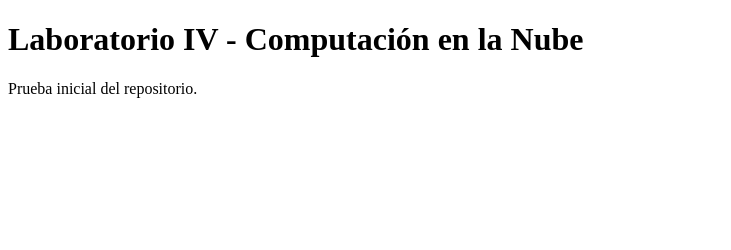
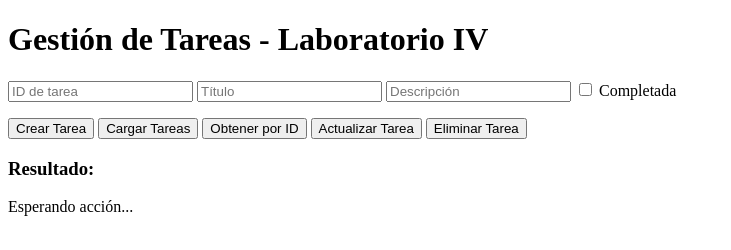
Before and after one commit to matiaspuente75/cloud-lab4, a plain HTML site: page index.html in a window 1280 px wide. Shown: the whole page, without its empty margins (0-731 px from the left). Drawn offline with Linux system fonts and the light colour scheme.

Commit message:
Update index.html

```diff
--- a/index.html
+++ b/index.html
@@ -1,10 +1,103 @@
 <!DOCTYPE html>
-<html>
+<html lang="es">
 <head>
-    <title>Laboratorio IV</title>
+    <meta charset="UTF-8">
+    <title>Gestión de Tareas - Laboratorio IV</title>
 </head>
 <body>
-    <h1>Laboratorio IV - Computación en la Nube</h1>
-    <p>Prueba inicial del repositorio.</p>
+    <h1>Gestión de Tareas - Laboratorio IV</h1>
+
+    <p>
+        <input id="id_tarea" placeholder="ID de tarea">
+        <input id="titulo" placeholder="Título">
+        <input id="descripcion" placeholder="Descripción">
+        <label>
+            <input type="checkbox" id="completada">
+            Completada
+        </label>
+    </p>
+
+    <button onclick="crearTarea()">Crear Tarea</button>
+    <button onclick="cargarTareas()">Cargar Tareas</button>
+    <button onclick="obtenerTarea()">Obtener por ID</button>
+    <button onclick="actualizarTarea()">Actualizar Tarea</button>
+    <button onclick="eliminarTarea()">Eliminar Tarea</button>
+
+    <h3>Resultado:</h3>
+    <div id="resultado">Esperando acción...</div>
+
+    <script>
+        const API_URL = "/api/tareas";
+
+        function mostrar(data) {
+            document.getElementById("resultado").innerHTML =
+                "<pre>" + JSON.stringify(data, null, 2) + "</pre>";
+        }
+
+        function obtenerDatosFormulario() {
+            return {
+                titulo: document.getElementById("titulo").value,
+                descripcion: document.getElementById("descripcion").value,
+                completada: document.getElementById("completada").checked
+            };
+        }
+
+        async function crearTarea() {
+            const nuevaTarea = obtenerDatosFormulario();
+
+            const res = await fetch(API_URL, {
+                method: "POST",
+                headers: {
+                    "Content-Type": "application/json"
+                },
+                body: JSON.stringify(nuevaTarea)
+            });
+
+            const data = await res.json();
+            mostrar(data);
+        }
+
+        async function cargarTareas() {
+            const res = await fetch(API_URL);
+            const data = await res.json();
+            mostrar(data);
+        }
+
+        async function obtenerTarea() {
+            const id = document.getElementById("id_tarea").value;
+
+            const res = await fetch(API_URL + "/" + id);
+            const data = await res.json();
+
+            mostrar(data);
+        }
+
+        async function actualizarTarea() {
+            const id = document.getElementById("id_tarea").value;
+            const tareaActualizada = obtenerDatosFormulario();
+
+            const res = await fetch(API_URL + "/" + id, {
+                method: "PUT",
+                headers: {
+                    "Content-Type": "application/json"
+                },
+                body: JSON.stringify(tareaActualizada)
+            });
+
+            const data = await res.json();
+            mostrar(data);
+        }
+
+        async function eliminarTarea() {
+            const id = document.getElementById("id_tarea").value;
+
+            const res = await fetch(API_URL + "/" + id, {
+                method: "DELETE"
+            });
+
+            const data = await res.json();
+            mostrar(data);
+        }
+    </script>
 </body>
 </html>
```
